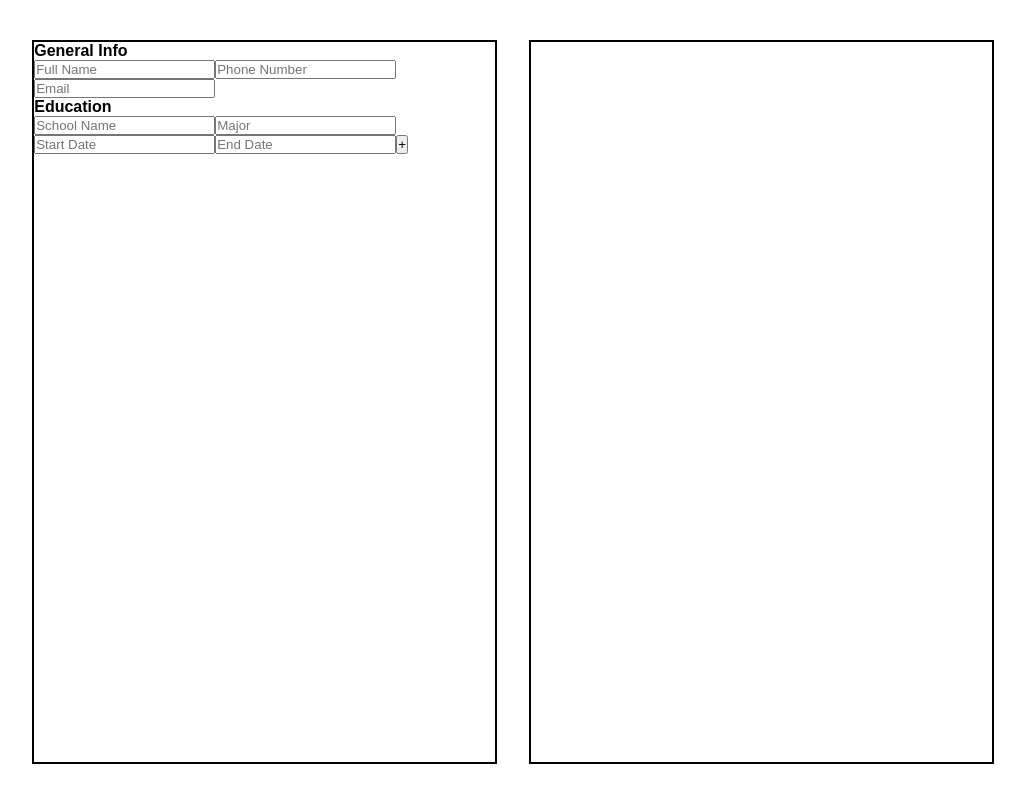
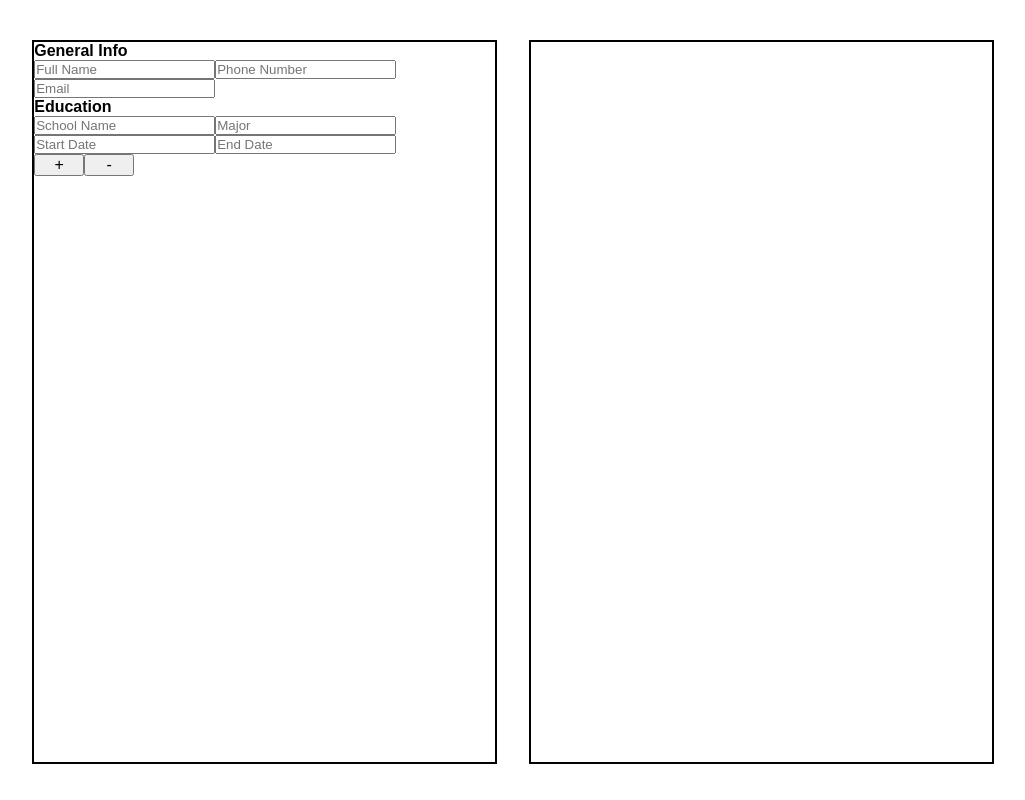
Before and after one commit to mluc404/cv-generator, a React (Vite) app: page / in a window 1280 px wide. Shown: the whole page, without its empty margins (63-1088 px from the left). Built offline with nearby package versions, Linux system fonts and the light colour scheme.

Commit message:
refactor education input to allow adding new entry refactor InputSection and OutputSection for reusability

```diff
--- a/src/App.css
+++ b/src/App.css
@@ -18,3 +18,8 @@
   width: 40%;
   height: 90vh;
 }
+
+button {
+  width: 50px;
+  font-size: 1rem;
+}
--- a/src/App.jsx
+++ b/src/App.jsx
@@ -1,7 +1,7 @@
 import { useState } from "react";
 import "./App.css";
-import { GeneralInfo } from "./components/GeneralInfo";
-import { ResumePreview } from "./components/ResumePreview";
+import { InputSection } from "./components/InputSection";
+import { OutputSection } from "./components/OutputSection";
 
 function App() {
   const [inputGeneralInfo, setInputGeneralInfo] = useState([
@@ -29,6 +29,7 @@ function App() {
   ]);
 
   const [inputEducation, setInputEducation] = useState([
+    [
       {
         name: "schoolName",
         type: "text",
@@ -57,15 +58,64 @@ function App() {
         val: "",
         placeholder: "End Date",
       },
+    ],
   ]);
   const handleInputChange = (e) => {
     const { name, value } = e.target;
     setInputGeneralInfo((prev) =>
       prev.map((obj) => (obj.name === name ? { ...obj, val: value } : obj))
     );
+  };
+
+  const handleEducationChange = (e, sectionIndex) => {
+    const { name, value } = e.target;
     setInputEducation((prev) =>
-      prev.map((obj) => (obj.name === name ? { ...obj, val: value } : obj))
+      prev.map((entry, index) =>
+        index === sectionIndex
+          ? entry.map((obj) =>
+              obj.name === name ? { ...obj, val: value } : obj
+            )
+          : entry
+      )
     );
+  };
+
+  const addSchool = () => {
+    const newEntry = [
+      {
+        name: "schoolName",
+        type: "text",
+        key: "schoolName",
+        val: "",
+        placeholder: "School Name",
+      },
+      {
+        name: "major",
+        type: "text",
+        key: "major",
+        val: "",
+        placeholder: "Major",
+      },
+      {
+        name: "startDate",
+        type: "text",
+        key: "startDate",
+        val: "",
+        placeholder: "Start Date",
+      },
+      {
+        name: "endDate",
+        type: "text",
+        key: "endDate",
+        val: "",
+        placeholder: "End Date",
+      },
+    ];
+    setInputEducation((prev) => [...prev, newEntry]);
+  };
+
+  const removeSchool = () => {
+    setInputEducation((prev) => [...prev].toSpliced(prev.length - 1, 1));
   };
 
   return (
@@ -73,29 +123,33 @@ function App() {
       <div className="wrapper">
         <div className="inputSection">
           <h4>General Info</h4>
-          <GeneralInfo data={inputGeneralInfo} onChange={handleInputChange} />
+          <InputSection data={inputGeneralInfo} onChange={handleInputChange} />
           <h4>Education</h4>
-          <GeneralInfo data={inputEducation} onChange={handleInputChange} />
-          <button
-            className="addSchoolButton"
-            onClick={() => (
-              console.log("here"),
-              (
-                <GeneralInfo
-                  data={inputEducation}
-                  onChange={handleInputChange}
+
+          {inputEducation.map((entry, index) => (
+            <InputSection
+              data={entry}
+              key={entry[0].val}
+              onChange={(e) => handleEducationChange(e, index)}
             />
-              )
-            )}
-          >
+          ))}
+
+          <div className="buttons">
+            <button className="addSchoolButton" onClick={addSchool}>
               +
             </button>
+            <button className="removeSchoolButton" onClick={removeSchool}>
+              -
+            </button>
+          </div>
         </div>
 
         {/* RESUME PREVIEW SECTION */}
         <div className="outputSection">
-          <ResumePreview input={inputGeneralInfo} />
-          <ResumePreview input={inputEducation} />
+          <OutputSection input={inputGeneralInfo} />
+          {inputEducation.map((entry, index) => (
+            <OutputSection input={entry} key={entry[0].val} />
+          ))}
         </div>
       </div>
     </>
--- a/src/components/GeneralInfo.jsx
+++ b/src/components/InputSection.jsx
@@ -1,5 +1,5 @@
 import { useState } from "react";
-export function GeneralInfo({ data, onChange }) {
+export function InputSection({ data, onChange }) {
   return (
     <>
       {data.map((obj) => (
--- a/src/components/ResumePreview.jsx
+++ b/src/components/OutputSection.jsx
@@ -1,5 +1,5 @@
 import "../styles/ResumePreview.css";
-export function ResumePreview({ input }) {
+export function OutputSection({ input }) {
   return (
     <>
       {input.map((obj) => (
```
Lines whose indentation alone changed are shown as unchanged.
